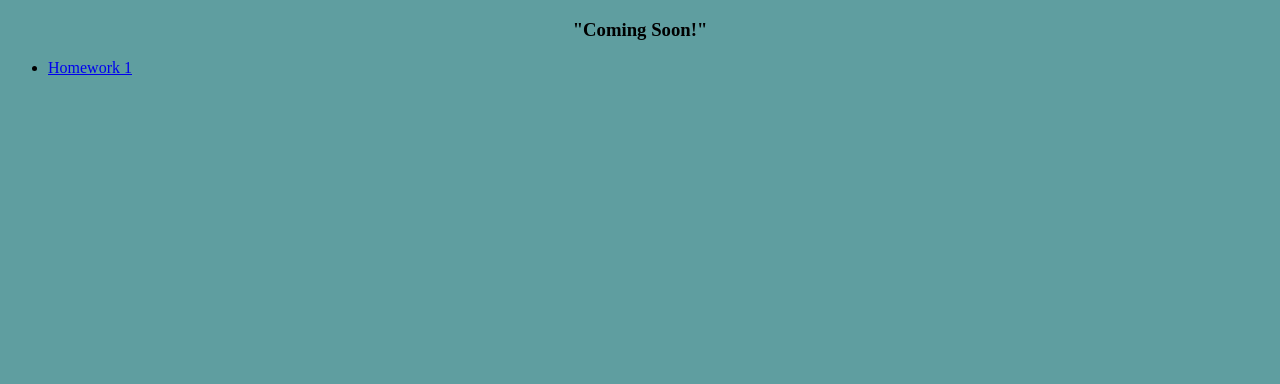
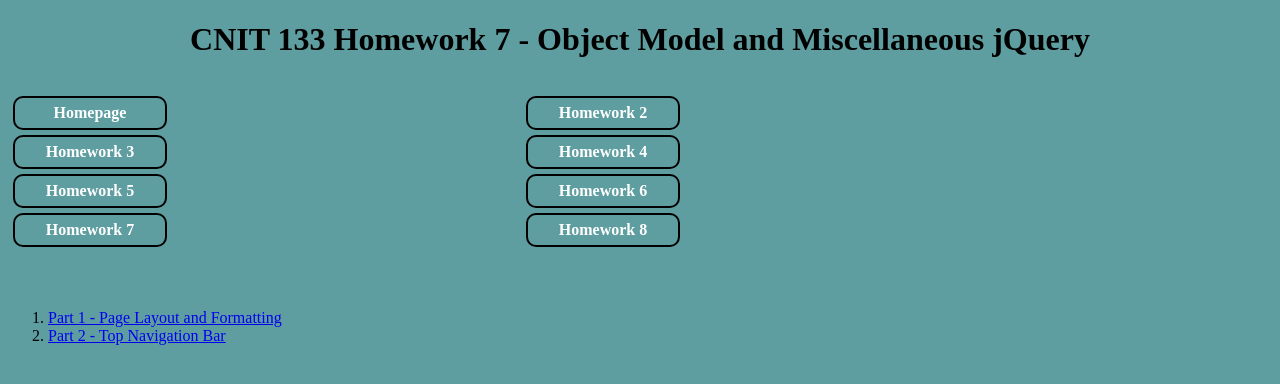
Before and after one commit to PettyCarlos/hw7, a plain HTML site: page index.html in a window 1280 px wide. Drawn offline with nearby package versions, Linux system fonts and the light colour scheme.

Commit message:
Update index.html

```diff
--- a/index.html
+++ b/index.html
@@ -1,40 +1,88 @@
 <!DOCTYPE HTML>
-
 <html lang = "en">
 
 <head>
-    <meta name="description" content= "Page consisting of Homework 7"/>
-    <meta charset = "UTF-8" />
+     <meta charset="utf-8">
+    <meta name="description" content="homework 7 Object Model and Miscellaneous CNIT133">
+    <title>CNIT 133 Homework 7 - Object Model and Miscellaneous jQuery</title>
+    <meta name="viewport" content="width=device-width, initial-scale=1, shrink-to-fit=no">
+    <script src="https://code.jquery.com/jquery-1.12.4.js"></script>
 
-  <style>
+
+    <style>
+
+
       body {
           background-color:cadetblue
       }
+         #holygrail-container{display:grid; grid-template-columns: 190px 1fr 190px; background: cadetblue; height: 100%; min-width: 400px; min-height: 270px;
+         }
 
+         header, footer {grid-column: span 4;
+                        }
+
+         nav {display: inline; padding-bottom: 25px; display: flex; align-items: center;
+             }
+
+            nav ul{list-style-type:none; padding:0;
+                  }
+
+            nav ul li{ display: inline-block;
+                       margin:0 5px;
+                       border:2px solid black;
+                      border-radius: 10px;
+                       margin-right: 350px;
+                       background-color: cadetblue;
+                       text-align:center;
+                       width: 150px;
+                       height: 30px;
+                       line-height:30px;
+                        margin-bottom: 5px;}
+
+            nav ul li a {text-decoration: none; font-weight: bold; color:white;
+                        }
+
+         ul li { list-style-type: none;
+          }
  </style>
 
- <title>"Coming Soon!"</title>
+
+
+
 
 </head>
 
     <body>
 
+
           <header>
-  <h3 style="text-align:center">"Coming Soon!"</h3>
+  <h1 style="text-align:center">CNIT 133 Homework 7 - Object Model and Miscellaneous jQuery</h1>
             </header>
-
-
 
              <nav>
     <ul>
-            <li><a href="https://pettycarlos.github.io/CNIT-133-Homework-1/">Homework 1</a></li>
-
+            <li><a href="https://pettycarlos.github.io/CNIT-133-Homework-1/">Homepage</a></li>
+             <li><a href="https://pettycarlos.github.io/hw2/">Homework 2</a></li>
+            <li><a href= "hw3.html">Homework 3</a></li>
+            <li><a href= "https://pettycarlos.github.io/CNIT-133-hw4/">Homework 4</a></li>
+            <li><a href="https://pettycarlos.github.io/hw5/">Homework 5</a></li>
+            <li><a href="https://pettycarlos.github.io/hw6/">Homework 6</a></li>
+            <li><a href= "https://pettycarlos.github.io/hw7/">Homework 7</a></li>
+            <li><a href="https://pettycarlos.github.io/hw8/">Homework 8</a></li>
 
         </ul>
             </nav>
 
 
+            <ol>
+  <li><a href="hw7pt1.html">Part 1 - Page Layout and Formatting </a></li>
+  <li><a href="hw7pt2.html">Part 2 - Top Navigation Bar </a></li>
+
+</ol>
+
+
+    </body>
 
 
 
-    </body>
+</html>
```
